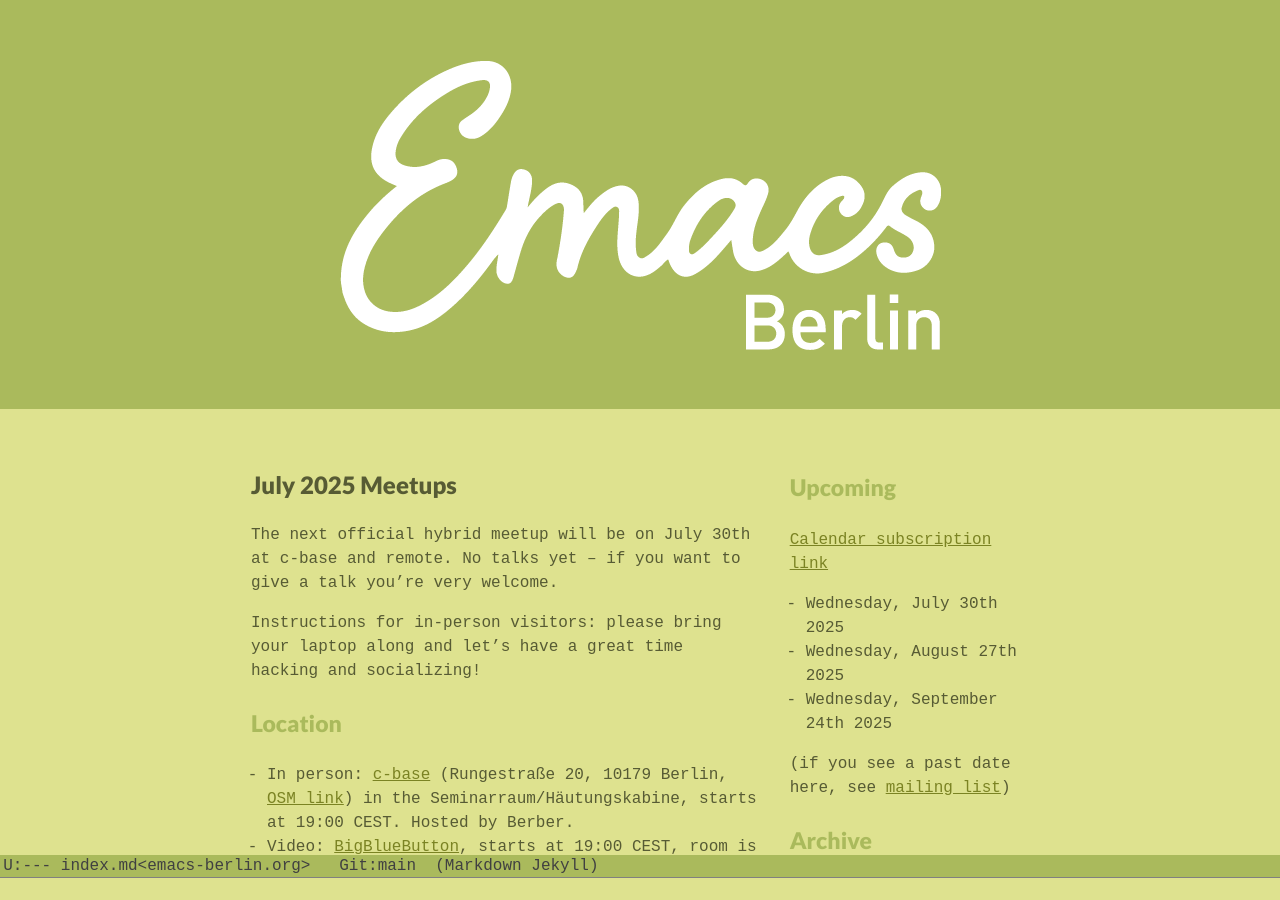
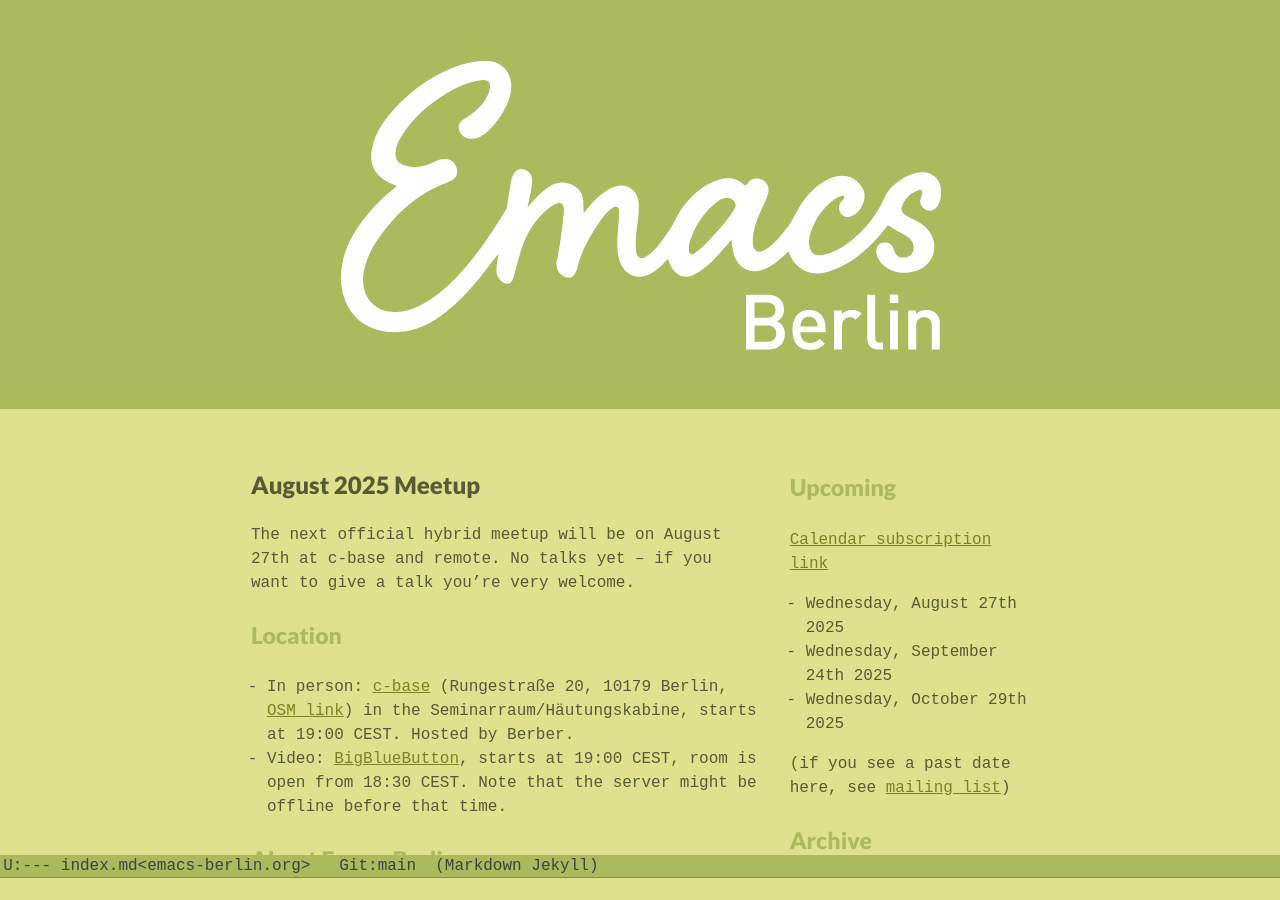
Before and after one commit to emacs-berlin/emacs-berlin.org, a Jekyll site: the page built from index.md, in a window 1280 px wide and 900 px high. Built offline with Jekyll 4.4.1, drawn with Linux system fonts in a browser that asks for light colours.

Commit message:
August 2025 Meetup

```diff
--- a/index.md
+++ b/index.md
@@ -14,13 +14,10 @@
 <section id="below-fold"><div class="row"><div class="medium-8 columns">
 
 
-# July 2025 Meetups
+# August 2025 Meetup
 
-The next official hybrid meetup will be on July 30th at c-base and
+The next official hybrid meetup will be on August 27th at c-base and
 remote. No talks yet – if you want to give a talk you're very welcome.
-
-Instructions for in-person visitors: please bring your laptop along
-and let's have a great time hacking and socializing!
 
 
 ### Location
@@ -61,12 +58,11 @@
 
 [Calendar subscription link](https://emacs-berlin.org/calendar.ics)
 
-* Wednesday, July 30th 2025
 * Wednesday, August 27th 2025
 * Wednesday, September 24th 2025
+* Wednesday, October 29th 2025
 
 <!--
-* Wednesday, October 29th 2025
 * Wednesday, November 26th 2025
 * Wednesday, December 31st 2025
 
```
